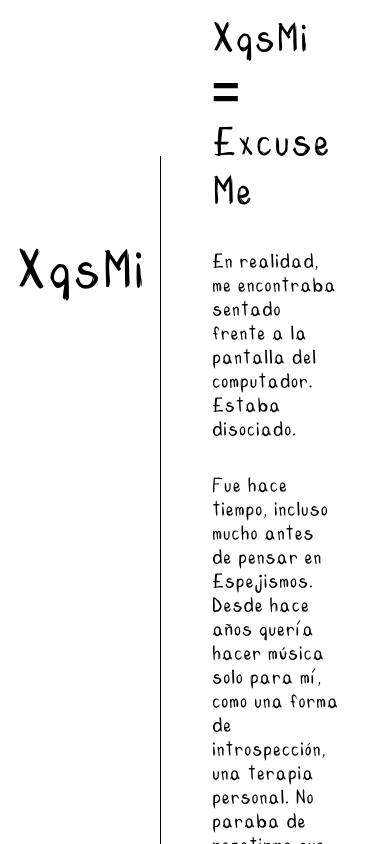
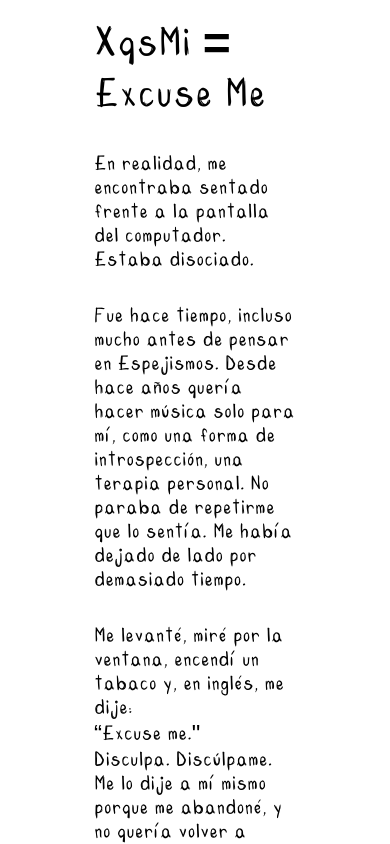
Before and after one commit to ReneRetamales/xqsmi-web, a Next.js app: page /excuse-me in a window 390 px wide. Built offline with nearby package versions, Linux system fonts and the light colour scheme.

Commit message:
0.6 | Probando algunas media queries

```diff
--- a/app/(general)/inicio/page.module.css
+++ b/app/(general)/inicio/page.module.css
@@ -52,3 +52,80 @@
   transform: scale(1.05);
   z-index: 10;
 }
+
+
+
+@media screen and (max-width: 1024px) {
+
+  .title {
+    font-size: 40px; /* Un poco más pequeño */
+  }
+
+  .links {
+    gap: 3rem; /* Reduce el espacio entre enlaces */
+    font-size: 28px; /* Un poco más pequeño */
+  }
+
+}
+
+/* ====================================================== */
+/* MEDIA QUERY: TABLET VERTICAL Y MÓVIL GRANDE (< 768px)  */
+/* ====================================================== */
+@media screen and (max-width: 768px) {
+
+  .section {
+    /* CAMBIO CLAVE: Usa 1fr para una sola columna */
+    grid-template-columns: 1fr;
+    /* Ya no necesita 100% de altura, se adapta al contenido */
+    height: auto;
+  }
+
+  .space {
+    /* Hacemos que la columna "space" no ocupe espacio visible */
+    display: none;
+  }
+
+  .content {
+    /* Elimina el margen lateral que ahora maneja el padding del body si lo tienes */
+    margin: 1rem 0;
+  }
+
+  .title {
+    font-size: 32px; /* Un tamaño más adecuado para tablets */
+  }
+
+  .links {
+    /* Los enlaces siguen en línea, pero con menos separación */
+    gap: 2rem;
+    font-size: 24px;
+  }
+}
+
+/* ====================================================== */
+/* MEDIA QUERY: MÓVIL ESTÁNDAR Y PEQUEÑO (< 480px)        */
+/* ====================================================== */
+@media screen and (max-width: 480px) {
+
+  .title {
+    font-size: 24px; /* Títulos pequeños y concisos */
+  }
+
+  .content {
+    /* Más padding en los lados si es necesario, pero usa unidades relativas */
+    margin: 0.5rem;
+  }
+
+  .links {
+    /* CAMBIO CLAVE: Convierte el flexbox en columna para apilar los enlaces */
+    /* flex-direction: column;  */
+    justify-content: space-between;
+    gap: 0.5rem; /* Espacio mínimo entre enlaces apilados */
+    font-size: 24px; /* Texto estándar para móviles */
+  }
+
+  .navLink {
+    /* Asegura que cada enlace ocupe todo el ancho para facilitar el toque */
+    padding: 0.5rem 0;
+    /* border-bottom: 1px solid #eee; */
+  }
+}
--- a/app/(general)/layout.module.css
+++ b/app/(general)/layout.module.css
@@ -35,3 +35,17 @@
   height: 100%;
   width: 100%;
 }
+
+
+/* ejemplo solo para poder ver si en telefono se desactiva el navbar */
+@media screen and (max-width: 480px) {
+  .content {
+    display: flex;
+    flex-direction: column;
+  }
+
+
+  .navbar {
+    display: none;
+  }
+}
```
